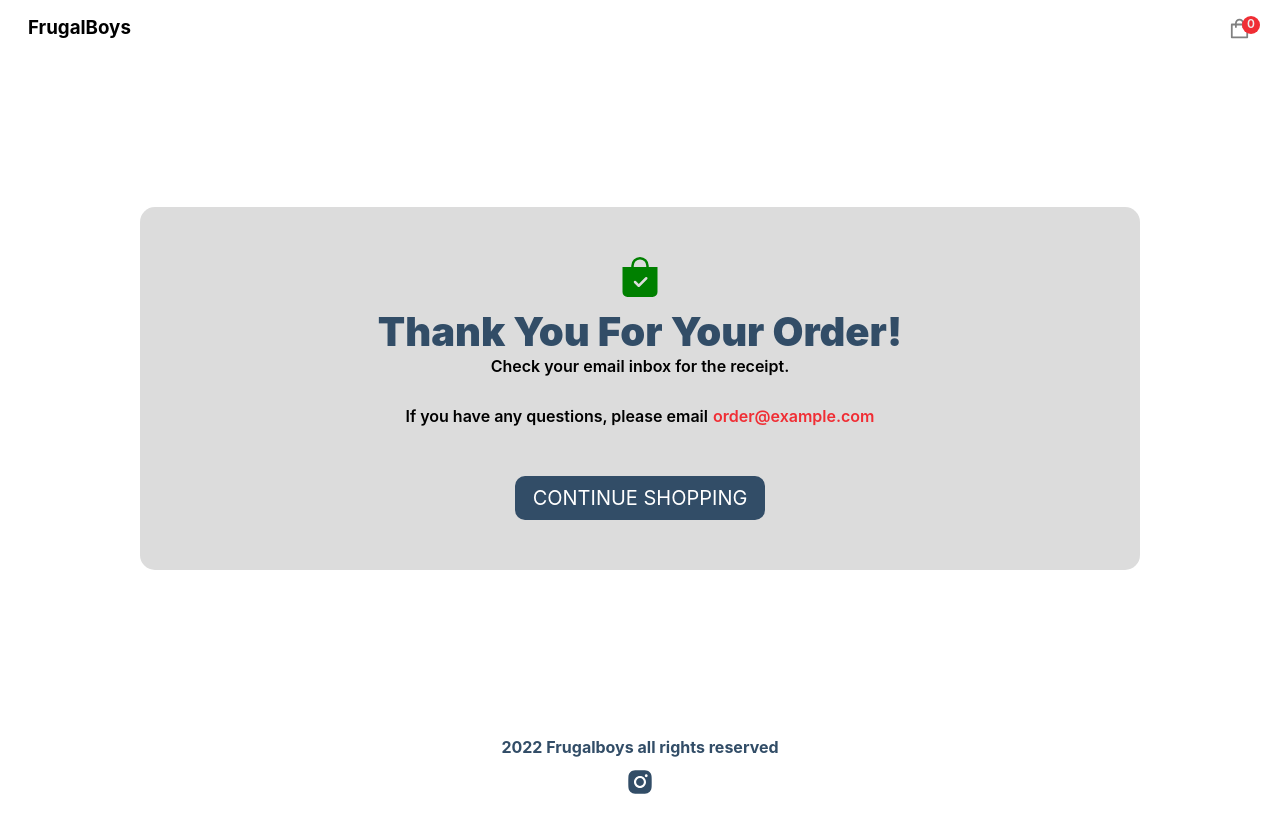
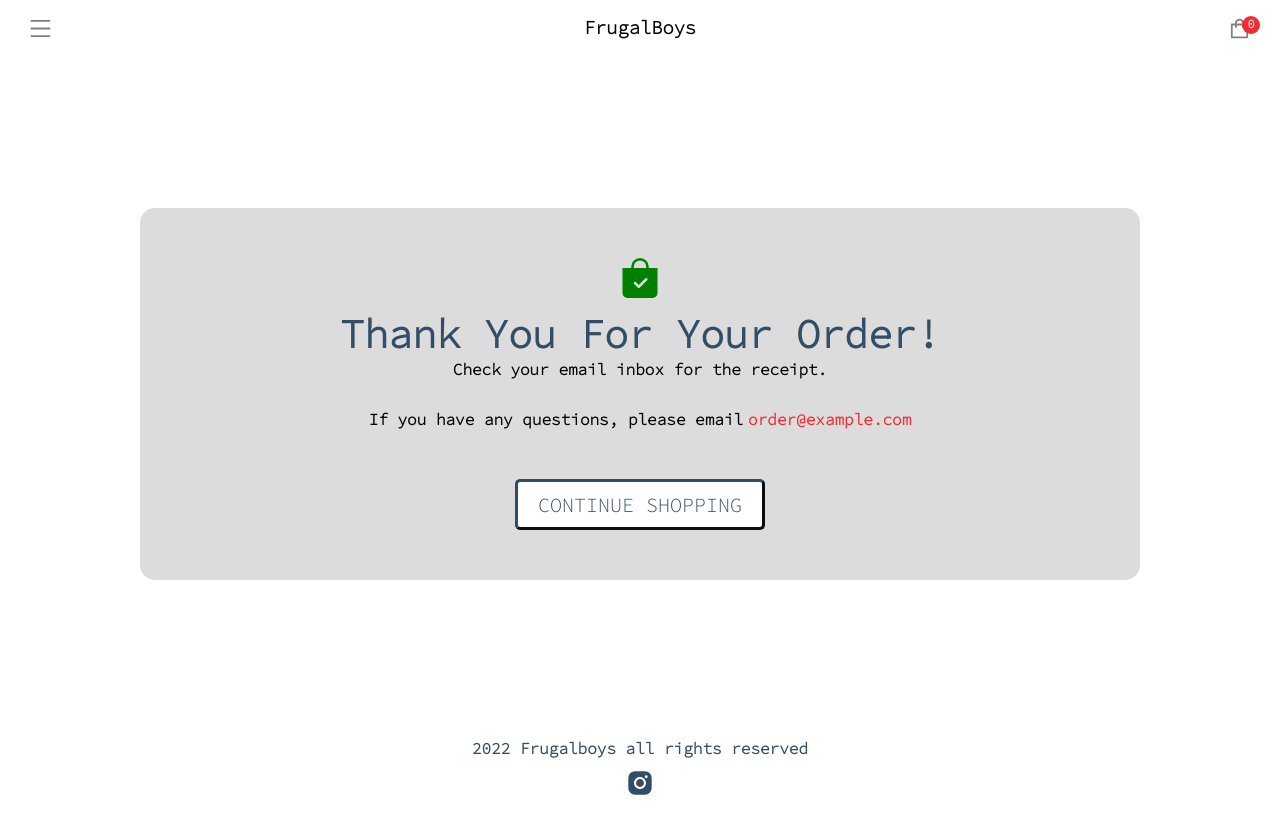
Before and after one commit to alexsabolcik/frugalboysStore, a Next.js app: page /success in a window 1280 px wide. Shown: the top 834 px of the page. Built offline with nearby package versions, Linux system fonts and the light colour scheme.

Commit message:
restarted menu drop down and changed some css

```diff
--- a/components/Navbar.jsx
+++ b/components/Navbar.jsx
@@ -1,22 +1,53 @@
 import React, { useState } from 'react'
 import Link from 'next/link'
-import { AiOutlineShopping } from 'react-icons/ai'
+import { AiOutlineShopping, AiOutlineMenu } from 'react-icons/ai'
 
 import { Cart } from './'
 import { useStateContext } from '../context/StateContext'
 
 
+
+
 const Navbar = () => {
     const { showCart, setShowCart, totalQuantities } = useStateContext();
+
+    const [isShown, setIsShown] = useState(false);
+
+    const handleClick = event => {
+     // 👇️ toggle shown state
+        setIsShown(current => !current);
+
+        // 👇️ or simply set it to true
+        // setIsShown(true);
+    };
+
     return (
+        <div>
         <div className="navbar-container">
-            <div>
-                <Link href="/">
-                    <div className="">
-                        <h3>FrugalBoys</h3>
+
+            <div className="">
+                <button type="button" className= "nav-icon" onClick={handleClick}>
+                     <AiOutlineMenu />
+                </button>
+
+                {/* <div className="menu-wrapper">
+                {isShown && (
+                    <div className="menu-container">
+                        <h4>Shop All</h4>
+                        <button type="button" className="" onClick={handleClick}>
+                            Close menu
+                        </button>
                     </div>
-                </Link>
+                )}
+                </div> */}
+
             </div>
+            <Link href="/">
+                <div className="frugalboys-logo">
+                      <h3>FrugalBoys</h3>
+                 </div>
+            </Link>
+
 
             <button type="button" className = "cart-icon" onClick={() => setShowCart(true)}>
                 <AiOutlineShopping />
@@ -25,6 +56,28 @@ const Navbar = () => {
 
             {showCart &&<Cart />}
         </div>
+        <div className="">
+                {isShown && (
+                    <div className="menu-container">
+
+                        <ul>
+                            <Link href="/">
+                            <li onClick={handleClick}>Home</li>
+                            </Link>
+
+                            <Link href="/Shop">
+                            <li onClick={handleClick}>All Products</li>
+                            </Link>
+
+                            <li>Cart</li>
+
+                            <li onClick={handleClick}>Close</li>
+                        </ul>
+
+                    </div>
+                )}
+                </div>
+        </div>
 
     )
 }
--- a/pages/index.js
+++ b/pages/index.js
@@ -15,9 +15,9 @@ const Home = ({ products, bannerData }) => {
 
       <HeroBanner heroBanner = {bannerData.length && bannerData[0]}/>
 
-      <div className="products-heading">
+      {/* <div className="products-heading">
         <h2>Featured Items</h2>
-      </div>
+      </div> */}
 
       <div className="products-container">
         {/* will just show first 6 products for now, could add featured prod check */}
--- a/pages/product/[slug].js
+++ b/pages/product/[slug].js
@@ -43,9 +43,9 @@ const ProductDetails = ( {product, products}) => {
                     <div className="quantity">
                 <h3>Quantity:</h3>
                     <p className="quantity-desc">
-                        <span className="minus" onClick={decQty}><AiOutlineMinus /></span>
+                        {/* <span className="minus" onClick={decQty}><AiOutlineMinus /></span> */}
                         <span className="num">{qty}</span>
-                        <span className="plus" onClick={incQty}><AiOutlinePlus /></span>
+                        {/* <span className="plus" onClick={incQty}><AiOutlinePlus /></span> */}
                     </p>
                 </div>
                     <div className="buttons">
--- a/styles/globals.css
+++ b/styles/globals.css
@@ -1,9 +1,12 @@
+@import url('https://fonts.googleapis.com/css2?family=Source+Code+Pro:wght@300&display=swap');
+
 html,
 body, * {
   padding: 0;
   margin: 0;
-  font-family: -apple-system, BlinkMacSystemFont, Segoe UI, Roboto, Oxygen,
-    Ubuntu, Cantarell, Fira Sans, Droid Sans, Helvetica Neue, sans-serif;
+  /* font-family: -apple-system, BlinkMacSystemFont, Source Code Pro, Segoe UI, Roboto, Oxygen,
+    Ubuntu, Cantarell, Fira Sans, Droid Sans, Helvetica Neue, sans-serif; */
+  font-family: Source Code Pro, Roboto, sans-serif;
   box-sizing: border-box;
 
 }
@@ -17,8 +20,65 @@ a {
 }
 
 /*  &&&&&& all post tutorial styles &&&&&&& */
+.menu-wrapper{
+
+position: fixed;
+    top: 0;
+    height: 100vh;
+    left: 0;
+    width: 400px;
+    max-width: 100%;
+    overflow: auto;
+    z-index: 20;
+    transform: translate(-420px);
+    transition: all .4s;
+    display: flex;
+    justify-content: space-between;
+    flex-direction: column;
 
 
+}
+
+.menu-container{
+  left: 0;
+  overflow: auto;
+  z-index: 25;
+
+  transition: all .4s;
+  height: 20vw;
+  width: 200px;
+  background-color: gray;
+  float: left;
+  padding-left: 20px;
+  padding-top: 10px;
+  position: fixed;
+  line-height: 2;
+  display: flex;
+  justify-content: space-between;
+  flex-direction: column;
+
+}
+
+.menu-container ul{
+    cursor: pointer;
+    list-style-type: none;
+    margin: 0;
+    padding: 0;
+
+}
+.frugalboys-logo{
+  display: flex;
+
+}
+.nav-icon{
+  font-size: 25px;
+  color: gray;
+  cursor: pointer;
+  position: relative;
+  transition: transform .4s ease;
+  border: none;
+  background-color: transparent;
+}
 .search-container{
   display: flex;
   justify-content: center;
@@ -408,14 +468,15 @@ padding: 30px 65px;
   width: 100%;
   max-width: 250px;
   padding: 10px 12px;
-  border-radius: 10px;
-  border: none;
+  border-radius: 5px;
+  border-width: 3px;
+  border-color:#324d67;
   font-size: 20px;
   margin-top: 10px;
   margin-top: 40px;
   text-transform: uppercase;
-  background-color: #324d67;
-  color: #fff;
+  background-color: #fff;
+  color: #324d67;
   cursor: pointer;
     transform: scale(1, 1);
   transition: transform 0.5s ease;
@@ -483,7 +544,7 @@ padding: 30px 65px;
   font-weight: 700 ;
   font-size: 26px;
   margin-top: 30px;
-  color:#f02d34;
+  color:#aa1b1b;
 }
 .price .old-price, .product-price .old-price, .price .old-price{
   color: gray;
@@ -501,12 +562,12 @@ padding: 30px 65px;
 }
 .buttons .add-to-cart{
   padding: 10px 20px;
-  border: 1px solid #f02d34 ;
+  border: 1px solid #324d67 ;
   margin-top: 40px;
   font-size: 18px;
   font-weight: 500;
   background-color: white;
-  color: #f02d34;
+  color: #324d67;
   cursor: pointer;
   width: 200px;
    transform: scale(1, 1);
@@ -519,7 +580,7 @@ padding: 30px 65px;
   width: 200px;
 
   padding: 10px 20px;
-  background-color: #f02d34;
+  background-color: #aa1b1b;
   color: white;
   border: none;
   margin-top: 40px;
```
